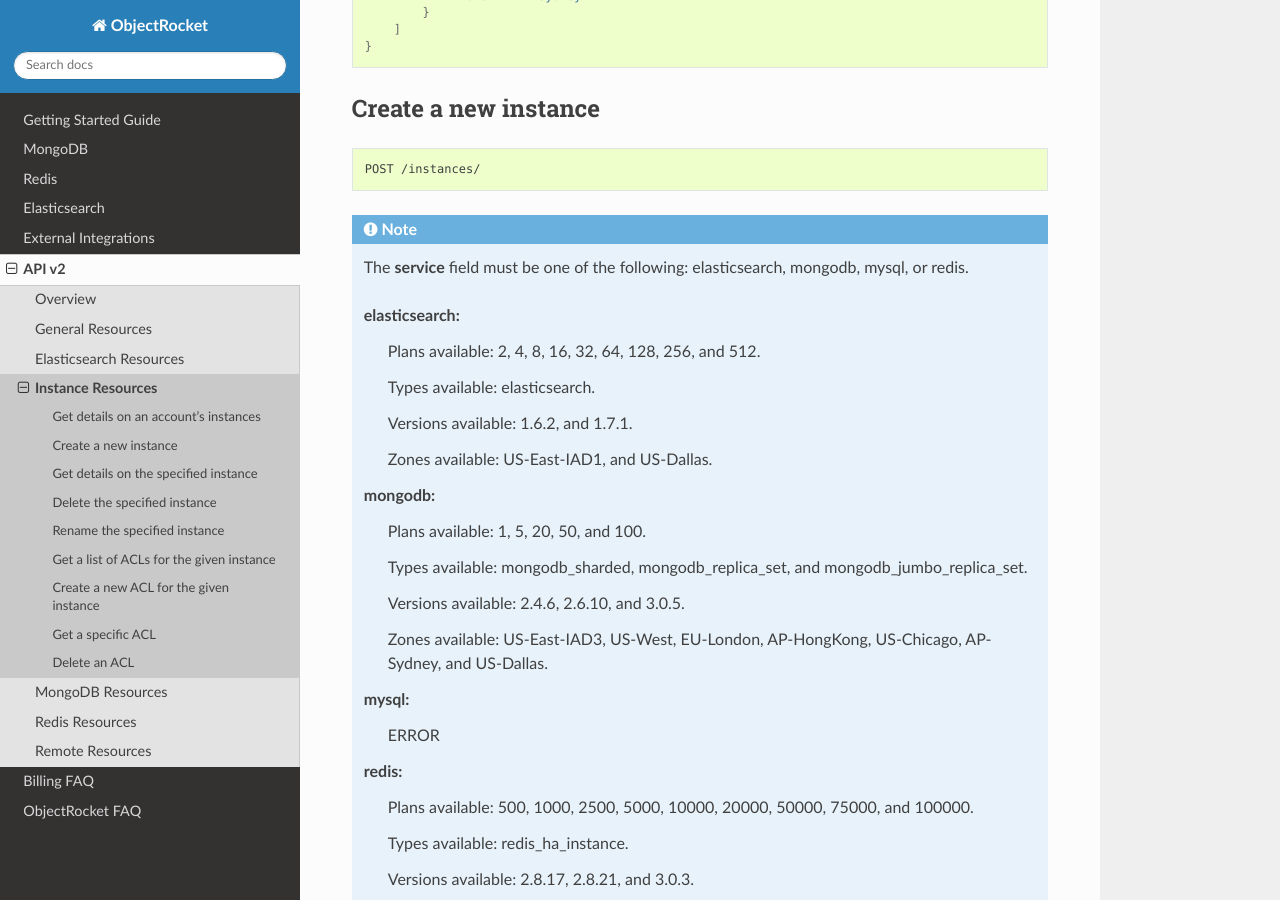
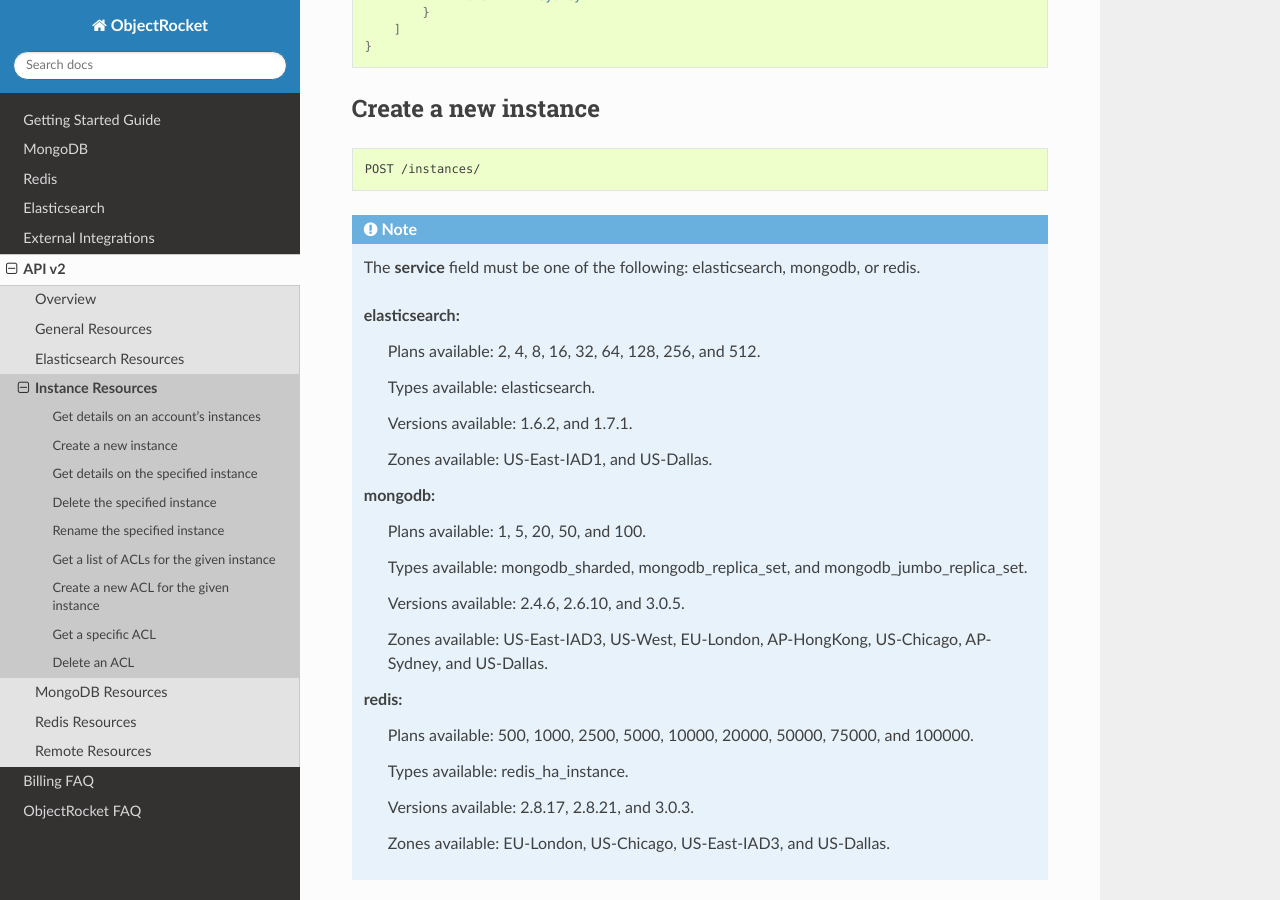
Before and after one commit to zcorleissen/documentation, a Sphinx documentation site: the page built from source/api_v2_instance_resources.rst, in a window 1280 px wide and 900 px high, scrolled down 1347 px. Built offline with Sphinx 7.4.7 and the Read the Docs theme 2.0.0, drawn with Linux system fonts in a browser that asks for light colours.

Commit message:
We don't spin up MySQL instances

```diff
--- a/source/api_v2_instance_resources.rst
+++ b/source/api_v2_instance_resources.rst
@@ -85,7 +85,7 @@
 
 .. note::
 
-   The **service** field must be one of the following: elasticsearch, mongodb, mysql, or redis.
+   The **service** field must be one of the following: elasticsearch, mongodb, or redis.
 
    **elasticsearch**:
       Plans available: 2, 4, 8, 16, 32, 64, 128, 256, and 512.
@@ -104,9 +104,6 @@
       Versions available: 2.4.6, 2.6.10, and 3.0.5.
 
       Zones available: US-East-IAD3, US-West, EU-London, AP-HongKong, US-Chicago, AP-Sydney, and US-Dallas.
-
-   **mysql**:
-      ERROR
 
    **redis**:
       Plans available: 500, 1000, 2500, 5000, 10000, 20000, 50000, 75000, and 100000.
```
